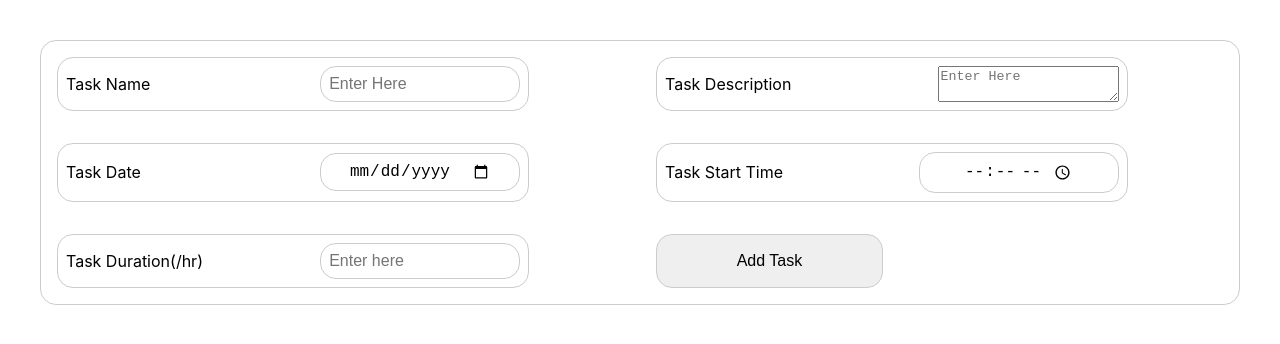
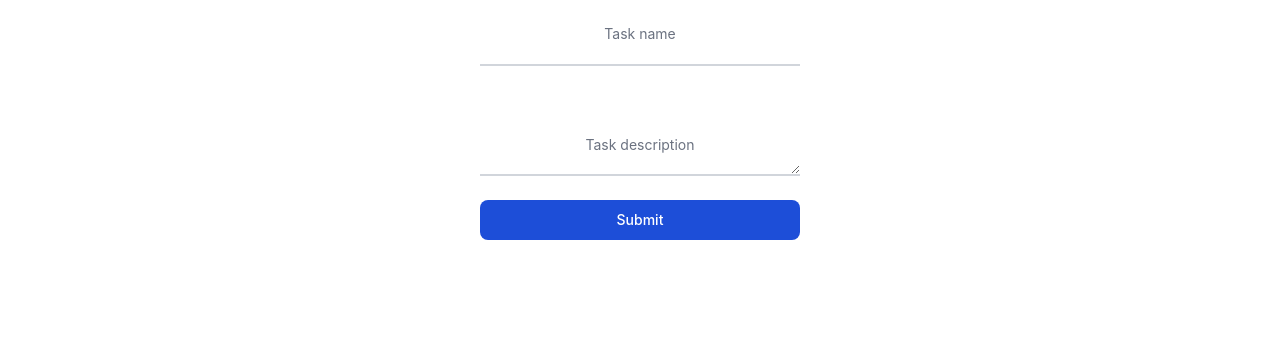
Before and after one commit to ChamikaUluwatta/Task_Tracker, a React (Create React App) app: page / in a window 1280 px wide. Shown: the top 344 px of the page. Built offline with nearby package versions, Linux system fonts and the light colour scheme; the HTML template or start-up script is replaced by a standard one.

Commit message:
changed styles from vanilla CSS to Tailwind CSS

```diff
--- a/package.json
+++ b/package.json
@@ -38,5 +38,8 @@
       "last 1 firefox version",
       "last 1 safari version"
     ]
+  },
+  "devDependencies": {
+    "tailwindcss": "^3.3.2"
   }
 }
--- a/src/components/NewTaskItem.js
+++ b/src/components/NewTaskItem.js
@@ -1,5 +1,4 @@
 import TaskForm from './TaskForm';
-import './NewTaskItem.css';
 
 const NewTaskItem = () => {
     const onSubmitFormHandler = (enteredData) => {
--- a/src/components/TaskForm.css
+++ /dev/null
@@ -1,30 +0,0 @@
-.TaskForm {
-  display: grid;
-  grid-template-columns: repeat(2, 1fr);
-  gap: 2rem;
-}
-
-label,input {
-  display: flex;
-  flex-direction: row;
-  align-items: center;
-  width:80%;
-  font-size: 1rem;
-  justify-content: space-between;
-  padding: 0.5rem;
-  border: 1px solid #ccc;
-  border-radius: 1rem;
-}
-
-.TaskFormContainer {
-  padding: 1rem;
-  border: 1px solid #ccc;
-  border-radius: 1rem;
-  margin: 40px;
-}
-
-input {
-  width: 40%;
-  display: flex;
-  justify-content: center;
-}
--- a/src/components/TaskForm.js
+++ b/src/components/TaskForm.js
@@ -1,5 +1,4 @@
 import React, { useState } from "react";
-import "./TaskForm.css";
 
 const TaskForm = (props) => {
   const [taskName, setTaskName] = useState("");
@@ -8,26 +7,6 @@ const TaskForm = (props) => {
   const [taskTime, setTaskTime] = useState("");
   const [taskDuration, setTaskDuration] = useState("");
 
-  const handleTaskNameChange = (event) => {
-    setTaskName(event.target.value);
-  }
-
-  const handleTaskDescriptionChange = (event) => {
-    setTaskDescription(event.target.value);
-  }
-
-  const handleTaskDateChange = (event) => {
-    setTaskDate(event.target.value);
-  }
-
-  const handleTaskTimeChange = (event) => {
-    setTaskTime(event.target.value);
-  }
-
-  const handleTaskDurationChange = (event) => {
-    setTaskDuration(event.target.value);
-  }
-
   const handleSubmit = (event) => {
     event.preventDefault();
     const taskData = {
@@ -35,43 +14,57 @@ const TaskForm = (props) => {
       taskDescription: taskDescription,
       taskDate: taskDate,
       taskTime: taskTime,
-      taskDuration: taskDuration
-    }
+      taskDuration: taskDuration,
+    };
     props.onsubmitForm(taskData);
     setTaskDate("");
     setTaskDescription("");
     setTaskDuration("");
     setTaskName("");
     setTaskTime("");
+  };
 
-  }
+  return (
+    <div>
+      <form onSubmit={handleSubmit}>
+        <div className="flex justify-center items-center mt-6 flex-col">
+          <div class="z-0 w-1/4 mb-6 flex justify-center items-center">
+            <input
+              type="text"
+              class="block py-2.5 px-0 w-full text-sm text-gray-900 bg-transparent border-0 border-b-2 border-gray-300 appearance-none dark:border-gray-600 dark:focus:border-blue-500 focus:outline-none focus:ring-0 focus:border-blue-600 peer"
+              placeholder=" "
+              required
+            />
+            <label
+              for="floating_task_name"
+              class="peer-focus:font-medium absolute text-sm text-gray-500 dark:text-gray-400 duration-300 transform -translate-y-4 scale-75 top-6 -z-10 origin-center peer-focus:origin-center peer-focus:text-blue-600 peer-focus:dark:text-blue-500 peer-placeholder-shown:scale-100 peer-placeholder-shown:translate-y-0 peer-focus:scale-75 peer-focus:-translate-y-2"
+            >
+              Task name
+            </label>
+          </div>
+          <div class="z-0 w-1/4 mb-6 mt-6 flex justify-center items-center">
+            <textarea
+              class="resize-y block py-2.5 px-0 w-full text-sm text-gray-900 bg-transparent border-0 border-b-2 border-gray-300 appearance-none dark:border-gray-600 dark:focus:border-blue-500 focus:outline-none focus:ring-0 focus:border-blue-600 peer"
+              placeholder=" "
+              required
+            />
+            <label
+              for="floating_task_description"
+              class="peer-focus:font-medium absolute text-sm text-gray-500 dark:text-gray-400 duration-300 transform -translate-y-4 scale-75 top-50 -z-10 origin-center peer-focus:origin-center peer-focus:text-blue-600 peer-focus:dark:text-blue-500 peer-placeholder-shown:scale-100 peer-placeholder-shown:translate-y-0 peer-focus:scale-75 peer-focus:translate-y-7  peer-focus:top-11"
+            >
+              Task description
+            </label>
+          </div>
 
 
+        </div>
 
-  return (
-    <div className="TaskFormContainer">
-      <form className="TaskForm" onSubmit={handleSubmit}>
-        <label htmlFor="taskName">
-          Task Name
-          <input type="text" placeholder="Enter Here" onChange={handleTaskNameChange} required />
-        </label>
-        <label htmlFor="taskDescription">
-          Task Description
-          <textarea placeholder="Enter Here" onChange={handleTaskDescriptionChange} required />
-        </label>
-        <label htmlFor="taskDate" onChange={handleTaskDateChange}>
-          Task Date
-          <input type="date" required />
-        </label>
-        <label htmlFor="taskTime" onChange={handleTaskTimeChange}>
-          Task Start Time
-          <input type="time" required />
-        </label>
-        <label htmlFor="taskDuration" onChange={handleTaskDurationChange}>
-          Task Duration(/hr)
-          <input type="number" placeholder="Enter here" min="1" required />
-        </label>
-        <input type="submit" value="Add Task" />
+        <button
+          type="submit"
+          class="text-white bg-blue-700 hover:bg-blue-800 focus:ring-4 focus:outline-none focus:ring-blue-300 font-medium rounded-lg text-sm w-full sm:w-1/4 px-5 py-2.5 text-center dark:bg-blue-600 dark:hover:bg-blue-700 dark:focus:ring-blue-800"
+        >
+          Submit
+        </button>
       </form>
     </div>
   );
--- a/src/components/TaskList.js
+++ b/src/components/TaskList.js
@@ -1,9 +1,8 @@
-import './TaskList.css';
 import NewTaskItem from './NewTaskItem';
 
 const TaskList = () => {
     return(
-        <div className="TaskListContainer">
+        <div className="">
 
         </div>
     );
--- a/src/index.css
+++ b/src/index.css
@@ -1,3 +1,7 @@
+@tailwind base;
+@tailwind components;
+@tailwind utilities;
+
 body {
   margin: 0;
   font-family: -apple-system, BlinkMacSystemFont, 'Segoe UI', 'Roboto', 'Oxygen',
@@ -5,6 +9,7 @@ body {
     sans-serif;
   -webkit-font-smoothing: antialiased;
   -moz-osx-font-smoothing: grayscale;
+
 }
 
 code {
--- /dev/null
+++ b/tailwind.config.js
@@ -0,0 +1,10 @@
+/** @type {import('tailwindcss').Config} */
+module.exports = {
+  content: [
+    "./src/**/*.{js,jsx,ts,tsx}",
+  ],
+  theme: {
+    extend: {},
+  },
+  plugins: [],
+}
```
Also changed, not shown: src/components/NewTaskItem.css (deleted), src/components/TaskList.css (deleted), 1 other file (tests, documents, lock files or other folders).
